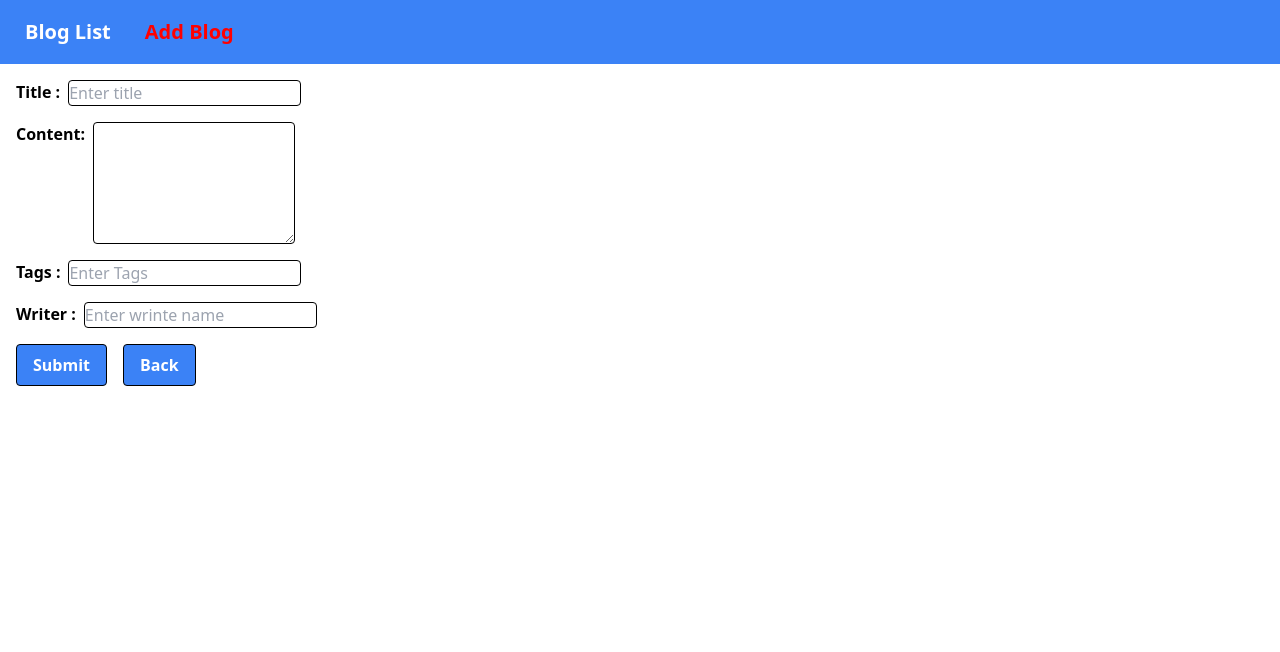
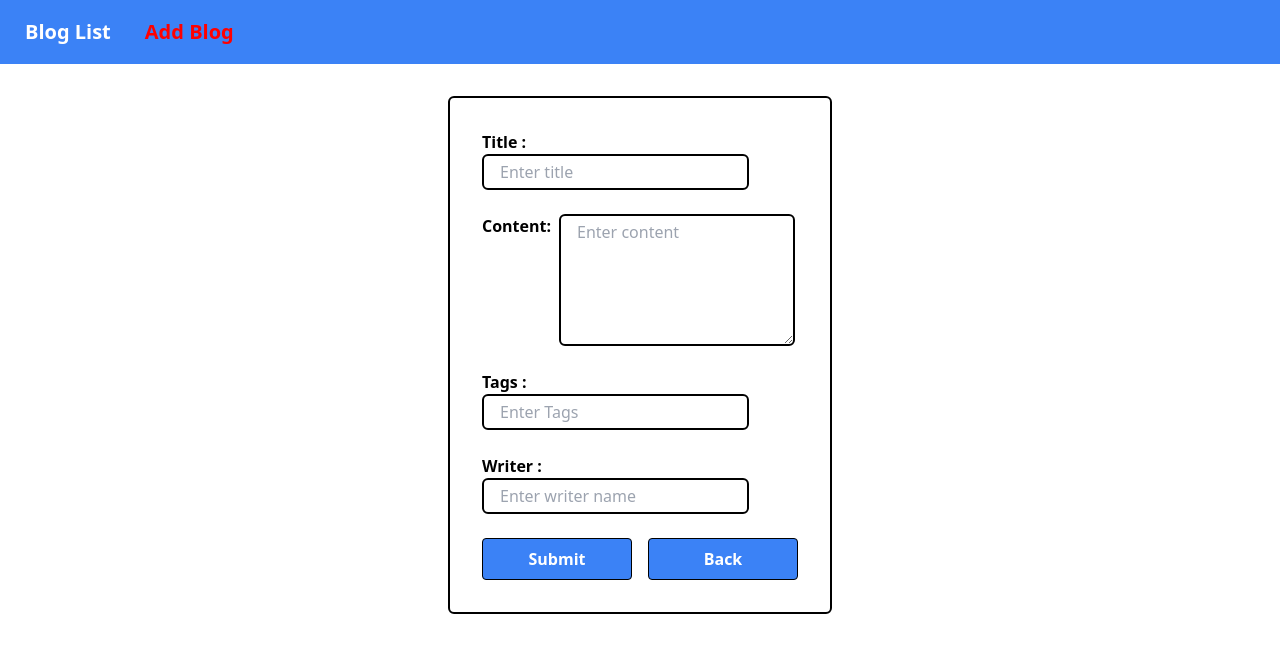
Before and after one commit to Pradump2003/CMS_Frontend, a React (Vite) app: page /add-blog in a window 1280 px wide. Shown: the top 652 px of the page. Built offline with nearby package versions, Linux system fonts and the light colour scheme.

Commit message:
make validation

```diff
--- a/package.json
+++ b/package.json
@@ -13,6 +13,7 @@
     "axios": "^1.7.9",
     "react": "^18.3.1",
     "react-dom": "^18.3.1",
+    "react-hook-form": "^7.54.2",
     "react-modal": "^3.16.3",
     "react-router-dom": "^6.28.1"
   },
--- a/src/component/blog/AddBlog.jsx
+++ b/src/component/blog/AddBlog.jsx
@@ -1,15 +1,19 @@
 import { useEffect, useState } from 'react';
 import { useNavigate, useParams } from 'react-router-dom';
 import axios from 'axios';
+import { useForm} from 'react-hook-form';
 
 export default function AddBlog() {
   const { id } = useParams();
-  const [formData, setFormData] = useState({
-    title: '',
-    content: '',
-    tags: '',
-    writer: ''
-  });
+  const navigate = useNavigate();
+
+  const {
+    register,
+    handleSubmit,
+    setValue,
+    formState: { errors }
+  } = useForm();
+
 
   useEffect(() => {
     const fetchData = async () => {
@@ -17,7 +21,11 @@ export default function AddBlog() {
         const response = await axios.get(
           `http://localhost:8080/api/blog/${id}`
         );
-        setFormData(response.data.data);
+        const blogData = response.data.data
+        setValue('title', blogData.title)
+        setValue('tags', blogData.tags)
+        setValue('content', blogData.content)
+        setValue('writer', blogData.writer)
       } catch (error) {
         console.error('Error fetching data:', error);
       }
@@ -25,29 +33,19 @@ export default function AddBlog() {
     if (id) {
       fetchData();
     }
-  }, [id]);
+  }, [id, setValue]);
 
-  const navigate = useNavigate();
 
-  const handleChange = (e) => {
-    const { name, value } = e.target;
-    setFormData((prev) => ({
-      ...prev,
-      [name]: value
-    }));
-  };
-
-  const handleSubmit = async (e) => {
-    e.preventDefault();
+  const onSubmit = async (data) => {
     try {
       let response;
       if (id) {
         response = await axios.put(
           `http://localhost:8080/api/blog/${id}`,
-          formData
+          data
         );
       } else {
-        response = await axios.post('http://localhost:8080/api/blog', formData);
+        response = await axios.post('http://localhost:8080/api/blog', data);
       }
       if (response.status === 200 || response.status === 201) {
         const msg = id
@@ -65,70 +63,105 @@ export default function AddBlog() {
   };
 
   return (
-    <div className="m-4 text-black">
-      <form>
-        <div className="flex gap-2 mb-4">
-          <span className=" font-bold">Title :</span>
+    <>
+      <form
+        onSubmit={handleSubmit(onSubmit)}
+        className="w-full max-w-md mx-auto"
+      >
+        <div className="grid items-center justify-center border-2 border-black rounded-md m-8 text-black p-8 gap-6">
+          <div>
+            <label className=" font-bold pr-2">Title :</label>
             <input
               type="text"
-            name="title"
-            value={formData.title}
-            onChange={handleChange}
               placeholder="Enter title "
-            className="bg-white text-black border border-black rounded font-normal"
-          ></input>
+              className={`bg-white text-black border-2 rounded-md px-4 py-1 ${
+                errors.title ? 'border-red-500' : ' border-black'
+              }`}
+              {...register('title', {
+                required: 'title is required',
+                maxLength: { value: 30, message: 'Max Length is 30' }
+              })}
+            />
+            {errors.title && (
+              <p className="text-red-500">{errors.title.message}</p>
+            )}
           </div>
-        <div className="flex gap-2 mb-4">
+          <div className='flex gap-2'>
             <span className="font-bold"> Content: </span>
             <textarea
-            name="content"
-            value={formData.content}
-            onChange={handleChange}
-            className=" bg-white border border-black rounded"
+              placeholder='Enter content'
+              className={`bg-white text-black border-2 rounded-md px-4 py-1 ${
+                errors.content ? 'border-red-500' : ' border-black'
+              }`}
+              {...register('content', {
+                required: 'content is required',
+                minLength: { value: 3, message: 'Min Length at least 3' }
+              })}
               rows="5"
               cols="20"
             ></textarea>
           </div>
-        <div className="flex gap-2 mb-4">
-          <span className="font-bold">Tags :</span>
+          {errors.content && <p className='text-red-500'>{errors.content.message}</p>}
+          <div>
+            <label className="font-bold pr-2">Tags :</label>
             <input
               type="text"
-            name="tags"
-            value={formData.tags}
-            onChange={handleChange}
-            placeholder="Enter Tags "
-            className="bg-white text-black border border-black rounded font-normal"
-          ></input>
+              placeholder='Enter Tags'
+              className={`bg-white text-black border-2 rounded-md px-4 py-1 ${
+                errors.tags ? 'border-red-500' : ' border-black'
+              }`}
+              {...register('tags', {
+                required: 'tags is required',
+                pattern: {
+                  value: /^[a-zA-Z0-9, ]*$/,
+                  message: 'Tags must be alphanumeric and comma-separated',
+                },
+              })}
+            />
+            {errors.tags && (
+              <p className="text-red-500">{errors.tags.message}</p>
+            )}
           </div>
-        <div className="flex gap-2 mb-4">
-          <span className="font-bold">Writer :</span>
+          <div >
+            <label className="font-bold pr-2">Writer :</label>
             <input
               type="text"
               name="writer"
-            value={formData.writer}
-            onChange={handleChange}
-            placeholder="Enter wrinte name "
-            className="bg-white text-black border border-black rounded font-normal"
-          ></input>
+              placeholder="Enter writer name "
+              className={`bg-white text-black border-2 rounded-md px-4 py-1 ${
+                errors.writer ? 'border-red-500' : ' border-black'
+              }`}
+              {...register('writer', {
+                required: 'writer name is required',
+                maxLength: { value: 30, message: 'Max Length is 30' }
+              })}
+            />
+            {errors.tags && (
+              <p className="text-red-500">{errors.writer.message}</p>
+            )}
           </div>
 
-        <div className="flex gap-4">
+          <div className="grid grid-cols-2 gap-4">
+            <div>
               <button
                 type="submit"
-            onClick={handleSubmit}
-            className="border border-black rounded px-4 py-2 text-white font-bold bg-blue-500"
+                className="w-full border border-black rounded py-2 text-white font-bold bg-blue-500"
               >
                 {id ? 'Update' : 'Submit'}
               </button>
+            </div>
+            <div>
               <button
                 type="submit"
                 onClick={() => navigate('/')}
-            className="border border-black rounded px-4 py-2 text-white font-bold bg-blue-500"
+                className="w-full border border-black rounded py-2 text-white font-bold bg-blue-500"
               >
                 Back
               </button>
             </div>
+          </div>
+        </div>
       </form>
-    </div>
+    </>
   );
 }
--- a/src/component/blog/EditBlog.jsx
+++ /dev/null
@@ -1,116 +0,0 @@
-import axios from 'axios';
-import { useEffect, useState } from 'react';
-import { useNavigate, useParams } from 'react-router-dom';
-
-export default function EditBlog() {
-  const { id } = useParams();
-  const navigate = useNavigate();
-
-  const [formData, setFormData] = useState({
-    title: '',
-    content: '',
-    tags: '',
-    writer: ''
-  });
-
-  useEffect(() => {
-    const fetchData = async () => {
-      try {
-        const response = await axios.get(
-          `http://localhost:8080/api/blog/${id}`
-        );
-        setFormData(response.data.data);
-      } catch (error) {
-        console.error('Error fetching data:', error);
-      }
-    };
-    fetchData();
-  }, [id]);
-
-  const handleChange = (e) => {
-    const { name, value } = e.target;
-    setFormData((prev) => ({ ...prev, [name]: value }));
-  };
-
-  const handleUpdate = async (e) => {
-    e.preventDefault();
-    console.log(formData);
-    try {
-      const response = await axios.put(
-        `http://localhost:8080/api/blog/${id}`,
-        formData
-      );
-      console.log('Response:', response.data.data);
-      alert('Blog updated successfully!');
-      navigate('/');
-    } catch (error) {
-      console.error('Error updating blog:', error);
-      alert('Error updating blog.');
-    }
-  };
-
-  return (
-    <div className="m-4 text-black">
-      <form>
-        <div className="flex gap-2 mb-4">
-          <span className="text-black font-bold">Title :</span>
-          <input
-            type="text"
-            name="title"
-            value={formData.title}
-            onChange={handleChange}
-            className="bg-white text-black border border-black rounded font-normal"
-          ></input>
-        </div>
-        <div className="flex gap-2 mb-4">
-          <span className="font-bold mb-4"> Content: </span>
-          <textarea
-            name="content"
-            className=" bg-white border border-black rounded"
-            rows="5"
-            cols="20"
-            value={formData.content}
-            onChange={handleChange}
-          ></textarea>
-        </div>
-        <div className="flex gap-2 mb-4">
-          <span className="text-black font-bold">Tags :</span>
-          <input
-            type="text"
-            name="tags"
-            value={formData.tags}
-            onChange={handleChange}
-            className="bg-white text-black border border-black rounded font-normal"
-          ></input>
-        </div>
-        <div className="flex gap-2 mb-4">
-          <span className="text-black font-bold">Writer :</span>
-          <input
-            type="text"
-            name="writer"
-            value={formData.writer}
-            onChange={handleChange}
-            className="bg-white text-black border border-black rounded font-normal"
-          ></input>
-        </div>
-
-        <div className="flex gap-3">
-          <button
-            type="submit"
-            onClick={handleUpdate}
-            className="border border-black rounded px-4 py-2 text-white font-bold bg-blue-500"
-          >
-            Update
-          </button>
-          <button
-            type="submit"
-            onClick={() => navigate('/')}
-            className="border border-black rounded px-4 py-2 text-white font-bold bg-blue-500"
-          >
-            Back
-          </button>
-        </div>
-      </form>
-    </div>
-  );
-}
```
Also changed, not shown: 1 other file (tests, documents, lock files or other folders). Lines whose indentation alone changed are shown as unchanged.
